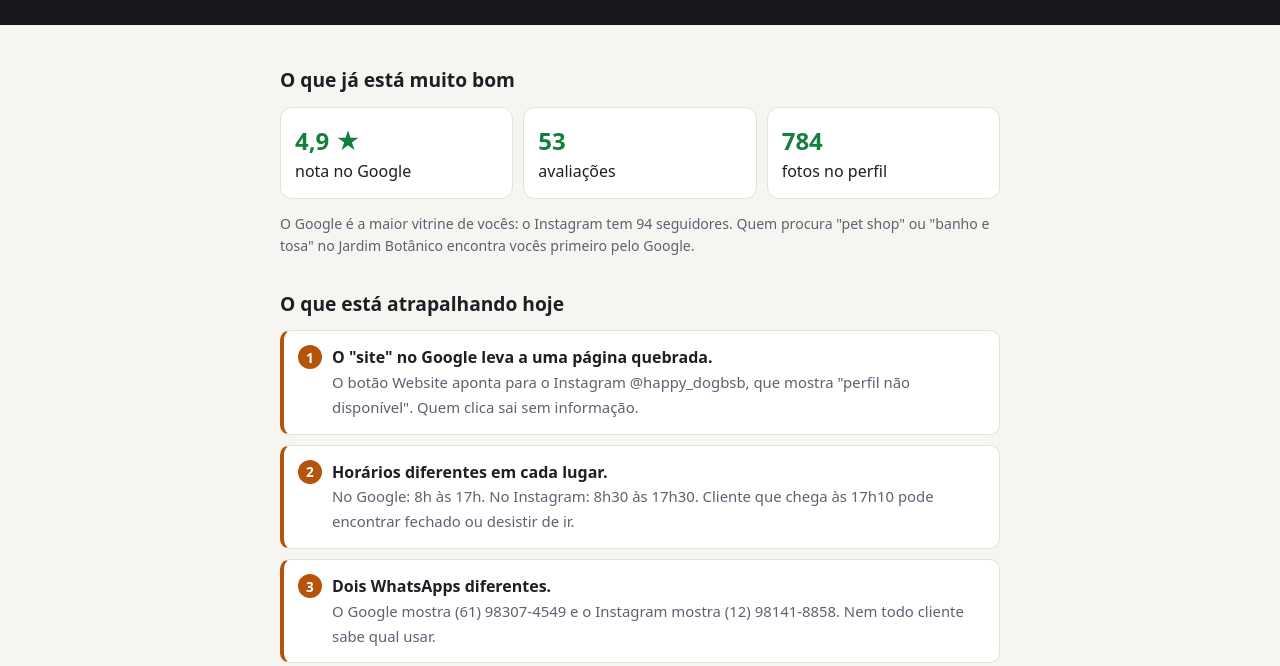
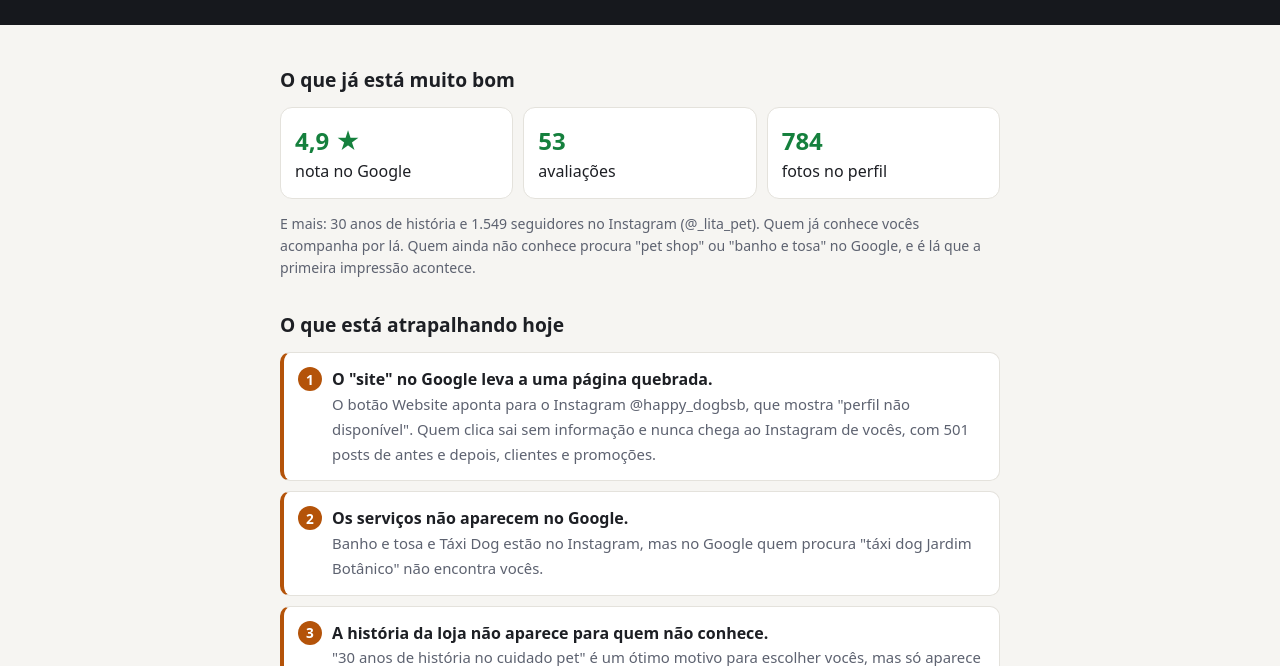
Before and after one commit to ablacs/provas, a plain HTML site: page lita-pet-shop/proposta/index.html in a window 1280 px wide. Shown: the part 134-800 px from the top of the page. Drawn offline with Linux system fonts and the light colour scheme.

Commit message:
Lita: proposta usa o Instagram oficial @_lita_pet; remove itens do perfil errado
Co-Authored-By: Claude Opus 5.5 <noreply@anthropic.com>

```diff
--- a/lita-pet-shop/proposta/index.html
+++ b/lita-pet-shop/proposta/index.html
@@ -58,16 +58,15 @@
       <div><b>53</b>avaliações</div>
       <div><b>784</b>fotos no perfil</div>
     </div>
-    <p class="nota">O Google é a maior vitrine de vocês: o Instagram tem 94 seguidores. Quem procura "pet shop" ou "banho e tosa" no Jardim Botânico encontra vocês primeiro pelo Google.</p>
+    <p class="nota">E mais: 30 anos de história e 1.549 seguidores no Instagram (@_lita_pet). Quem já conhece vocês acompanha por lá. Quem ainda não conhece procura "pet shop" ou "banho e tosa" no Google, e é lá que a primeira impressão acontece.</p>
   </section>
 
   <section>
     <h2>O que está atrapalhando hoje</h2>
     <ol class="problemas">
-      <li><b>O "site" no Google leva a uma página quebrada.</b><span>O botão Website aponta para o Instagram @happy_dogbsb, que mostra "perfil não disponível". Quem clica sai sem informação.</span></li>
-      <li><b>Horários diferentes em cada lugar.</b><span>No Google: 8h às 17h. No Instagram: 8h30 às 17h30. Cliente que chega às 17h10 pode encontrar fechado ou desistir de ir.</span></li>
-      <li><b>Dois WhatsApps diferentes.</b><span>O Google mostra (61) 98307-4549 e o Instagram mostra (12) 98141-8858. Nem todo cliente sabe qual usar.</span></li>
-      <li><b>Os serviços não aparecem no Google.</b><span>Banho e tosa e Táxi Dog estão só no Instagram. No Google, quem procura "táxi dog Jardim Botânico" não encontra vocês.</span></li>
+      <li><b>O "site" no Google leva a uma página quebrada.</b><span>O botão Website aponta para o Instagram @happy_dogbsb, que mostra "perfil não disponível". Quem clica sai sem informação e nunca chega ao Instagram de vocês, com 501 posts de antes e depois, clientes e promoções.</span></li>
+      <li><b>Os serviços não aparecem no Google.</b><span>Banho e tosa e Táxi Dog estão no Instagram, mas no Google quem procura "táxi dog Jardim Botânico" não encontra vocês.</span></li>
+      <li><b>A história da loja não aparece para quem não conhece.</b><span>"30 anos de história no cuidado pet" é um ótimo motivo para escolher vocês, mas só aparece para quem já segue o Instagram. No Google não há descrição contando isso.</span></li>
     </ol>
   </section>
 
```
